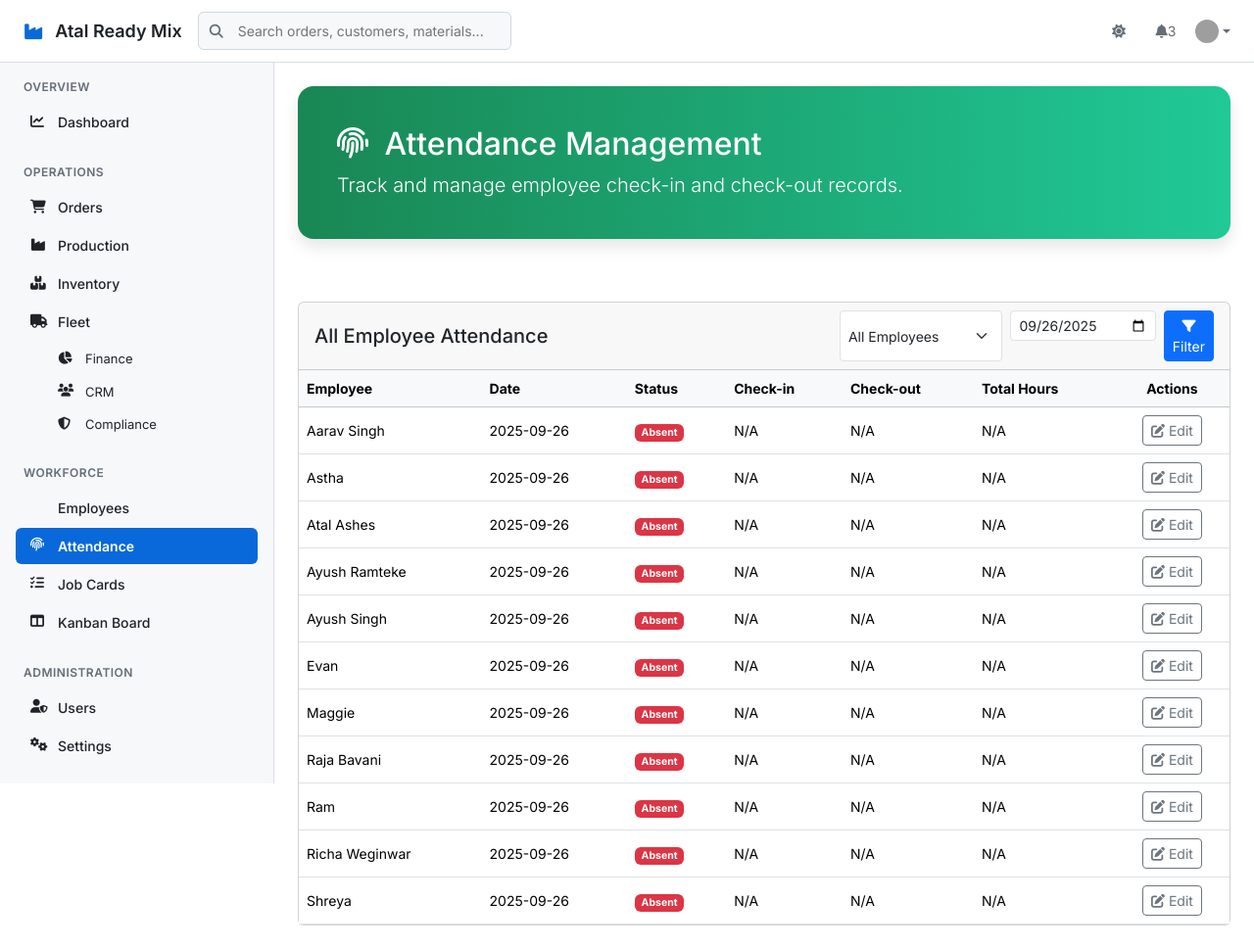
After one commit to Ayush09111/Ready-Mix, a Flask app: page /erp/attendance in a window 1280 px wide. The commit adds this page. Shown: the whole page at 98% size. Run offline with Flask 3, Linux system fonts and the light colour scheme; a user stored in the database is signed in; data comes from the database, SQL or seed files in the repository; both versions use the stored data as it was after the commit; grey boxes are pictures that could not be loaded.

Commit message:
New Changes

```diff
--- a/app.py
+++ b/app.py
@@ -1,7 +1,7 @@
 from flask import Flask, render_template, request, redirect, url_for, session, flash, jsonify
 import sqlite3
 import hashlib
-from datetime import datetime, date
+from datetime import datetime, date, timedelta
 from functools import wraps
 import os
 
@@ -492,6 +492,95 @@ def erp_delete_employee(employee_id):
     finally:
         conn.close()
     return redirect(url_for('erp_employees'))
+
+# --- Attendance Management Routes ---
+@app.route('/erp/attendance', methods=['GET'])
+@login_required
+def erp_attendance():
+    conn = get_db_connection()
+
+    employee_id_filter = request.args.get('employee_id')
+    date_filter = request.args.get('date', date.today().isoformat())
+
+    today = date.today().isoformat()
+
+    is_hr_or_admin = session.get('role') in ['Administrator', 'Human Resources']
+
+    if is_hr_or_admin:
+        query = '''
+            SELECT a.*, e.Name,
+            CAST((JULIANDAY(a.CheckOutTime) - JULIANDAY(a.CheckInTime)) * 24 AS REAL) as total_hours
+            FROM Attendance a
+            JOIN Employees e ON a.EmployeeID = e.EmployeeID
+            WHERE a.AttendanceDate = ?
+        '''
+        params = [date_filter]
+
+        if employee_id_filter:
+            query += ' AND a.EmployeeID = ?'
+            params.append(employee_id_filter)
+
+        query += ' ORDER BY e.Name'
+        attendance_records = conn.execute(query, params).fetchall()
+        all_employees = conn.execute('SELECT EmployeeID, Name FROM Employees ORDER BY Name').fetchall()
+
+        # Add a check for today's attendance, marking absentees
+        if not employee_id_filter and date_filter == today:
+            present_employees = [rec['EmployeeID'] for rec in attendance_records]
+            all_employees_today = conn.execute('SELECT EmployeeID, Name FROM Employees').fetchall()
+            for emp in all_employees_today:
+                if emp['EmployeeID'] not in present_employees:
+                    attendance_records.append({
+                        'AttendanceID': None,
+                        'EmployeeID': emp['EmployeeID'],
+                        'AttendanceDate': today,
+                        'Name': emp['Name'],
+                        'Status': 'Absent',
+                        'CheckInTime': None,
+                        'CheckOutTime': None,
+                        'total_hours': None
+                    })
+            attendance_records = sorted(attendance_records, key=lambda x: x['Name'])
+
+        conn.close()
+        return render_template('erp/attendance.html', attendance_records=attendance_records, all_employees=all_employees, today=today)
+    else:
+        # Regular employee view
+        query = '''
+            SELECT *,
+            CAST((JULIANDAY(CheckOutTime) - JULIANDAY(CheckInTime)) * 24 AS REAL) as total_hours
+            FROM Attendance
+            WHERE EmployeeID = ?
+            ORDER BY AttendanceDate DESC
+        '''
+        attendance_records = conn.execute(query, (session['employee_id'],)).fetchall()
+        conn.close()
+        return render_template('erp/attendance.html', attendance_records=attendance_records)
+
+@app.route('/erp/attendance/edit/<int:attendance_id>', methods=['POST'])
+@login_required
+@hr_required
+def erp_edit_attendance(attendance_id):
+    conn = get_db_connection()
+
+    # HR cannot edit their own attendance
+    record_owner = conn.execute('SELECT EmployeeID FROM Attendance WHERE AttendanceID = ?', (attendance_id,)).fetchone()
+    if session.get('role') == 'Human Resources' and record_owner and record_owner['EmployeeID'] == session.get('employee_id'):
+        flash('You do not have permission to edit your own attendance record.', 'danger')
+        conn.close()
+        return redirect(url_for('erp_attendance'))
+
+    attendance_date = request.form['attendance_date']
+    check_in_time = request.form['check_in_time']
+    check_out_time = request.form['check_out_time']
+
+    conn.execute('UPDATE Attendance SET CheckInTime = ?, CheckOutTime = ? WHERE AttendanceID = ?',
+                 (check_in_time, check_out_time, attendance_id))
+    log_audit(conn, 'Attendance', attendance_id, 'Update', session['user_id'], f"Attendance record #{attendance_id} edited.")
+    conn.commit()
+    conn.close()
+    flash('Attendance record updated successfully!', 'success')
+    return redirect(url_for('erp_attendance'))
 
 # --- User Management Routes ---
 @app.route('/erp/users', methods=['GET', 'POST'])
@@ -1063,7 +1152,7 @@ def auto_create_jobs():
         scheduled_start = f"{order['ScheduledDate']} 08:00:00"
         scheduled_end = f"{order['ScheduledDate']} 17:00:00"
         conn.execute("INSERT INTO JobCards (RelatedOrderID, JobType, Description, AssignedTo, Status, Priority, ScheduledStart, ScheduledEnd) VALUES (?, 'Delivery', ?, 5, 'Open', 'Medium', ?, ?)",
-                     (order['OrderID'], description, scheduled_start, scheduled_end))
+                     (order['OrderID'], description, assigned_to, priority, scheduled_start, scheduled_end))
         created_count += 1
     conn.commit()
     conn.close()
@@ -1078,4 +1167,39 @@ def sync_inventory():
     return jsonify({'success': True, 'synced_jobs': 0})
 
 if __name__ == '__main__':
+    # Initial data seeding and database setup for demonstration
+    conn = sqlite3.connect(DATABASE)
+    cursor = conn.cursor()
+
+    # Create Attendance table if it doesn't exist
+    cursor.execute('''
+        CREATE TABLE IF NOT EXISTS Attendance (
+            AttendanceID INTEGER PRIMARY KEY AUTOINCREMENT,
+            EmployeeID INTEGER,
+            AttendanceDate DATE,
+            Status TEXT,
+            CheckInTime TIME,
+            CheckOutTime TIME,
+            FOREIGN KEY (EmployeeID) REFERENCES Employees(EmployeeID)
+        )
+    ''')
+
+    # Seed some sample attendance data
+    today = date.today()
+    for i in range(1, 10):
+        # Sample present record
+        cursor.execute('''
+            INSERT OR REPLACE INTO Attendance (EmployeeID, AttendanceDate, Status, CheckInTime, CheckOutTime)
+            VALUES (?, ?, ?, ?, ?)
+        ''', (i, today - timedelta(days=1), 'Present', '09:00:00', '18:00:00'))
+
+        # Sample absent record
+        cursor.execute('''
+            INSERT OR REPLACE INTO Attendance (EmployeeID, AttendanceDate, Status, CheckInTime, CheckOutTime)
+            VALUES (?, ?, ?, ?, ?)
+        ''', (i, today - timedelta(days=2), 'Absent', None, None))
+
+    conn.commit()
+    conn.close()
+
     app.run(debug=True, port=5000)
--- a/templates/base.html
+++ b/templates/base.html
@@ -4,12 +4,10 @@
     <meta charset="UTF-8">
     <meta name="viewport" content="width=device-width, initial-scale=1.0">
     <title>{% block title %}Atal Ready Mix Pro{% endblock %}</title>
-
     <!-- External Resources -->
     <link href="https://cdn.jsdelivr.net/npm/bootstrap@5.3.2/dist/css/bootstrap.min.css" rel="stylesheet">
     <link href="https://cdnjs.cloudflare.com/ajax/libs/font-awesome/6.4.0/css/all.min.css" rel="stylesheet">
     <link href="https://fonts.googleapis.com/css2?family=Inter:wght@300;400;500;600;700&display=swap" rel="stylesheet">
-
     <style>
         :root {
             /* GitHub-inspired Color System */
@@ -28,12 +26,10 @@
             --color-warning-fg: #9a6700;
             --color-neutral-muted: rgba(175,184,193,0.2);
             --color-primer-shadow-focus: 0 0 0 3px rgba(9,105,218,0.3);
-
             /* Layout Variables */
             --header-height: 64px;
             --sidebar-width: 280px;
         }
-
         [data-color-mode="dark"] {
             --color-canvas-default: #0d1117;
             --color-canvas-subtle: #161b22;
@@ -46,11 +42,9 @@
             --color-accent-fg: #2f81f7;
             --color-accent-emphasis: #1f6feb;
         }
-
         * {
             box-sizing: border-box;
         }
-
         body {
             font-family: 'Inter', -apple-system, BlinkMacSystemFont, 'Segoe UI', sans-serif;
             font-size: 14px;
@@ -60,7 +54,6 @@
             margin: 0;
             overflow-x: hidden;
         }
-
         /* Modern Header */
         .modern-header {
             background-color: var(--color-canvas-default);
@@ -71,7 +64,6 @@
             backdrop-filter: blur(12px);
             height: var(--header-height);
         }
-
         .header-content {
             display: flex;
             align-items: center;
@@ -79,13 +71,11 @@
             height: 100%;
             padding: 0 24px;
         }
-
         .header-left {
             display: flex;
             align-items: center;
             gap: 16px;
         }
-
         .header-logo {
             display: flex;
             align-items: center;
@@ -95,17 +85,14 @@
             font-weight: 600;
             font-size: 18px;
         }
-
         .header-logo:hover {
             color: var(--color-fg-default);
             text-decoration: none;
         }
-
         .header-search {
             position: relative;
             width: 320px;
         }
-
         .header-search input {
             width: 100%;
             padding: 8px 16px 8px 40px;
@@ -116,14 +103,12 @@
             font-size: 14px;
             transition: all 0.2s ease;
         }
-
         .header-search input:focus {
             outline: none;
             border-color: var(--color-accent-emphasis);
             box-shadow: var(--color-primer-shadow-focus);
             background-color: var(--color-canvas-default);
         }
-
         .header-search-icon {
             position: absolute;
             left: 12px;
@@ -131,13 +116,11 @@
             transform: translateY(-50%);
             color: var(--color-fg-muted);
         }
-
         .header-right {
             display: flex;
             align-items: center;
             gap: 12px;
         }
-
         .header-btn {
             display: flex;
             align-items: center;
@@ -151,12 +134,10 @@
             cursor: pointer;
             transition: all 0.2s ease;
         }
-
         .header-btn:hover {
             background-color: var(--color-neutral-muted);
             color: var(--color-fg-default);
         }
-
         /* Modern Sidebar */
         .modern-sidebar {
             position: fixed;
@@ -171,12 +152,10 @@
             z-index: 100;
             transition: transform 0.3s ease;
         }
-
         .sidebar-section {
             margin-bottom: 24px;
             padding: 0 16px;
         }
-
         .sidebar-section-title {
             font-size: 12px;
             font-weight: 600;
@@ -186,17 +165,14 @@
             margin-bottom: 8px;
             padding: 0 8px;
         }
-
         .sidebar-nav {
             list-style: none;
             padding: 0;
             margin: 0;
         }
-
         .sidebar-nav-item {
             margin-bottom: 2px;
         }
-
         .sidebar-nav-link {
             display: flex;
             align-items: center;
@@ -209,37 +185,31 @@
             transition: all 0.15s ease;
             border-left: 3px solid transparent;
         }
-
         .sidebar-nav-link:hover {
             background-color: var(--color-neutral-muted);
             color: var(--color-fg-default);
             text-decoration: none;
         }
-
         .sidebar-nav-link.active {
             background-color: var(--color-accent-emphasis);
             color: white;
             font-weight: 600;
         }
-
         .sidebar-nav-icon {
             width: 16px;
             height: 16px;
             margin-right: 12px;
             flex-shrink: 0;
         }
-
         .sidebar-submenu {
             margin-left: 28px;
             margin-top: 4px;
         }
-
         .sidebar-submenu .sidebar-nav-link {
             padding: 6px 12px;
             font-size: 13px;
             font-weight: 400;
         }
-
         /* Main Content */
         .main-content {
             margin-left: var(--sidebar-width);
@@ -247,7 +217,6 @@
             background-color: var(--color-canvas-default);
             padding: 24px;
         }
-
         /* Modern Cards */
         .modern-card {
             background-color: var(--color-canvas-default);
@@ -258,7 +227,6 @@
             box-shadow: 0 1px 3px rgba(0, 0, 0, 0.1);
             transition: all 0.2s ease;
         }
-
         .modern-card:hover {
             box-shadow: 0 8px 24px rgba(0, 0, 0, 0.12);
         }
@@ -545,6 +513,12 @@
                         Employees
                     </a>
                 </li>
+				<li class="sidebar-nav-item">
+                    <a href="{{ url_for('erp_attendance') }}" class="sidebar-nav-link {{ 'active' if 'attendance' in request.endpoint }}">
+                        <i class="fas fa-fingerprint sidebar-nav-icon"></i>
+                        Attendance
+                    </a>
+                </li>
                 <li class="sidebar-nav-item">
                     <a href="{{ url_for('jobkart_jobs') }}" class="sidebar-nav-link {{ 'active' if 'jobkart' in request.endpoint }}">
                         <i class="fas fa-tasks sidebar-nav-icon"></i>
@@ -559,7 +533,6 @@
                 </li>
             </ul>
         </div>
-
         {% if session.role == 'Administrator' %}
         <div class="sidebar-section">
             <div class="sidebar-section-title">Administration</div>
--- /dev/null
+++ b/templates/erp/attendance.html
@@ -0,0 +1,289 @@
+{% extends "base.html" %}
+
+{% block title %}Attendance Management - ERP System{% endblock %}
+
+{% block content %}
+<style>
+    .main-header {
+        background: linear-gradient(90deg, #198754 0%, #20c997 100%);
+        color: white;
+        padding: 2.5rem;
+        border-radius: 1rem;
+        margin-bottom: 2.5rem;
+        box-shadow: 0 8px 16px rgba(0,0,0,0.1);
+    }
+    .table thead th, .table tbody td {
+        vertical-align: middle;
+    }
+    .badge-iot {
+        background-color: #0d6efd;
+        color: white;
+    }
+    .text-green-600 {
+        color: #1a7f37;
+    }
+    .text-red-600 {
+        color: #d1242f;
+    }
+    .form-control-sm {
+        height: calc(1.5em + 0.5rem + 2px);
+    }
+    .custom-modal-overlay {
+        position: fixed;
+        top: 0;
+        left: 0;
+        width: 100%;
+        height: 100%;
+        background-color: rgba(0, 0, 0, 0.5);
+        display: flex;
+        justify-content: center;
+        align-items: center;
+        z-index: 9998;
+        opacity: 0;
+        visibility: hidden;
+        transition: opacity 0.3s ease, visibility 0.3s ease;
+    }
+    .custom-modal-overlay.active {
+        opacity: 1;
+        visibility: visible;
+    }
+    .custom-modal-content {
+        background: white;
+        border-radius: 0.5rem;
+        max-width: 500px;
+        width: 90%;
+        z-index: 9999;
+        transform: scale(0.9);
+        transition: transform 0.3s ease;
+        overflow: hidden;
+    }
+    .custom-modal-overlay.active .custom-modal-content {
+        transform: scale(1);
+    }
+    .custom-modal-header, .custom-modal-footer {
+        padding: 1rem 1.5rem;
+        background-color: #f7f7f7;
+    }
+    .custom-modal-body {
+        padding: 1.5rem;
+    }
+    .modal-actions {
+        display: flex;
+        justify-content: flex-end;
+        gap: 1rem;
+    }
+</style>
+
+<div class="main-header">
+    <h2><i class="fas fa-fingerprint me-2"></i> Attendance Management</h2>
+    <p class="lead mb-0">Track and manage employee check-in and check-out records.</p>
+</div>
+
+<div class="row mb-4">
+    <div class="col-12">
+        <div class="alert alert-info d-flex align-items-center" role="alert">
+            <i class="fas fa-info-circle me-2"></i>
+            <div>
+                Attendance is recorded automatically via an **IoT fingerprint scanner** at the office entrance. Check-in and check-out times are logged instantly.
+            </div>
+        </div>
+    </div>
+</div>
+
+{% if session.role in ['Administrator', 'Human Resources'] %}
+<!-- HR/Admin View -->
+<div class="row">
+    <div class="col-12">
+        <div class="card">
+            <div class="card-header d-flex justify-content-between align-items-center">
+                <h5 class="mb-0">All Employee Attendance</h5>
+                <form id="filterForm" class="d-flex" method="GET">
+                    <select class="form-select form-select-sm me-2" name="employee_id">
+                        <option value="">All Employees</option>
+                        {% for emp in all_employees %}
+                        <option value="{{ emp.EmployeeID }}" {% if request.args.get('employee_id') | int == emp.EmployeeID %}selected{% endif %}>{{ emp.Name }}</option>
+                        {% endfor %}
+                    </select>
+                    <input type="date" class="form-control form-control-sm me-2" name="date" value="{{ request.args.get('date', today) }}">
+                    <button type="submit" class="btn btn-primary btn-sm"><i class="fas fa-filter"></i> Filter</button>
+                </form>
+            </div>
+            <div class="card-body p-0">
+                <div class="table-responsive">
+                    <table class="table table-hover mb-0">
+                        <thead class="table-light">
+                            <tr>
+                                <th>Employee</th>
+                                <th>Date</th>
+                                <th>Status</th>
+                                <th>Check-in</th>
+                                <th>Check-out</th>
+                                <th>Total Hours</th>
+                                <th class="text-center">Actions</th>
+                            </tr>
+                        </thead>
+                        <tbody>
+                            {% for record in attendance_records %}
+                            <tr>
+                                <td>{{ record.Name }}</td>
+                                <td>{{ record.AttendanceDate }}</td>
+                                <td>
+                                    <span class="badge bg-{% if record.Status == 'Present' %}success{% elif record.Status == 'Absent' %}danger{% else %}warning{% endif %}">
+                                        {{ record.Status }}
+                                    </span>
+                                </td>
+                                <td class="text-green-600">{{ record.CheckInTime or 'N/A' }}</td>
+                                <td class="text-red-600">{{ record.CheckOutTime or 'N/A' }}</td>
+                                <td>
+                                    {% if record.total_hours %}
+                                        {{ "%.2f"|format(record.total_hours) }} hrs
+                                    {% else %}
+                                        N/A
+                                    {% endif %}
+                                </td>
+                                <td class="text-center">
+                                    {% if session.role == 'Human Resources' and session.employee_id == record.EmployeeID %}
+                                    <button class="btn btn-sm btn-outline-secondary" disabled>
+                                        <i class="fas fa-edit"></i> Edit
+                                    </button>
+                                    {% else %}
+                                    <button class="btn btn-sm btn-outline-secondary edit-btn"
+                                            data-id="{{ record.AttendanceID }}"
+                                            data-date="{{ record.AttendanceDate }}"
+                                            data-checkin="{{ record.CheckInTime or '' }}"
+                                            data-checkout="{{ record.CheckOutTime or '' }}">
+                                        <i class="fas fa-edit"></i> Edit
+                                    </button>
+                                    {% endif %}
+                                </td>
+                            </tr>
+                            {% else %}
+                            <tr>
+                                <td colspan="7" class="text-center text-muted">No attendance records found.</td>
+                            </tr>
+                            {% endfor %}
+                        </tbody>
+                    </table>
+                </div>
+            </div>
+        </div>
+    </div>
+</div>
+{% else %}
+<!-- Employee's Own View -->
+<div class="row">
+    <div class="col-12">
+        <div class="card">
+            <div class="card-header">
+                <h5 class="mb-0">My Attendance Record</h5>
+            </div>
+            <div class="card-body">
+                <div class="table-responsive">
+                    <table class="table table-hover mb-0">
+                        <thead class="table-light">
+                            <tr>
+                                <th>Date</th>
+                                <th>Status</th>
+                                <th>Check-in</th>
+                                <th>Check-out</th>
+                                <th>Total Hours</th>
+                            </tr>
+                        </thead>
+                        <tbody>
+                            {% for record in attendance_records %}
+                            <tr>
+                                <td>{{ record.AttendanceDate }}</td>
+                                <td>
+                                    <span class="badge bg-{% if record.Status == 'Present' %}success{% elif record.Status == 'Absent' %}danger{% else %}warning{% endif %}">
+                                        {{ record.Status }}
+                                    </span>
+                                </td>
+                                <td class="text-green-600">{{ record.CheckInTime or 'N/A' }}</td>
+                                <td class="text-red-600">{{ record.CheckOutTime or 'N/A' }}</td>
+                                <td>
+                                    {% if record.total_hours %}
+                                        {{ "%.2f"|format(record.total_hours) }} hrs
+                                    {% else %}
+                                        N/A
+                                    {% endif %}
+                                </td>
+                            </tr>
+                            {% else %}
+                            <tr>
+                                <td colspan="5" class="text-center text-muted">No attendance records found for you.</td>
+                            </tr>
+                            {% endfor %}
+                        </tbody>
+                    </table>
+                </div>
+            </div>
+        </div>
+    </div>
+</div>
+{% endif %}
+
+<!-- Edit Attendance Modal -->
+<div id="editAttendanceModal" class="custom-modal-overlay">
+    <div class="custom-modal-content">
+        <div class="custom-modal-header">
+            <h5 class="modal-title">Edit Attendance Record</h5>
+        </div>
+        <div class="custom-modal-body">
+            <form id="attendanceForm" method="POST">
+                <input type="hidden" id="attendanceId" name="attendance_id">
+                <div class="mb-3">
+                    <label for="recordDate" class="form-label">Date</label>
+                    <input type="date" class="form-control" id="recordDate" name="attendance_date" readonly>
+                </div>
+                <div class="row">
+                    <div class="col-md-6 mb-3">
+                        <label for="checkInTime" class="form-label">Check-in Time</label>
+                        <input type="time" class="form-control" id="checkInTime" name="check_in_time">
+                    </div>
+                    <div class="col-md-6 mb-3">
+                        <label for="checkOutTime" class="form-label">Check-out Time</label>
+                        <input type="time" class="form-control" id="checkOutTime" name="check_out_time">
+                    </div>
+                </div>
+            </form>
+        </div>
+        <div class="custom-modal-footer">
+            <div class="modal-actions">
+                <button type="button" class="btn btn-secondary" id="cancelEditBtn">Cancel</button>
+                <button type="submit" form="attendanceForm" class="btn btn-primary">Save Changes</button>
+            </div>
+        </div>
+    </div>
+</div>
+{% endblock %}
+
+{% block scripts %}
+<script>
+document.addEventListener('DOMContentLoaded', function() {
+    const editModal = document.getElementById('editAttendanceModal');
+    const attendanceIdInput = document.getElementById('attendanceId');
+    const recordDateInput = document.getElementById('recordDate');
+    const checkInTimeInput = document.getElementById('checkInTime');
+    const checkOutTimeInput = document.getElementById('checkOutTime');
+    const cancelEditBtn = document.getElementById('cancelEditBtn');
+    const attendanceForm = document.getElementById('attendanceForm');
+
+    function showEditModal() { editModal.classList.add('active'); }
+    function hideEditModal() { editModal.classList.remove('active'); }
+
+    document.querySelectorAll('.edit-btn').forEach(button => {
+        button.addEventListener('click', function() {
+            attendanceIdInput.value = this.dataset.id;
+            recordDateInput.value = this.dataset.date;
+            checkInTimeInput.value = this.dataset.checkin;
+            checkOutTimeInput.value = this.dataset.checkout;
+            attendanceForm.action = `/erp/attendance/edit/${this.dataset.id}`;
+            showEditModal();
+        });
+    });
+
+    cancelEditBtn.addEventListener('click', hideEditModal);
+    editModal.addEventListener('click', function(e) { if(e.target === this) hideEditModal(); });
+});
+</script>
+{% endblock %}
```
Also changed, not shown: rmc_erp_system.db, static/uploads/20250925200741_Screenshot 2025-09-25 170653.png (added).
